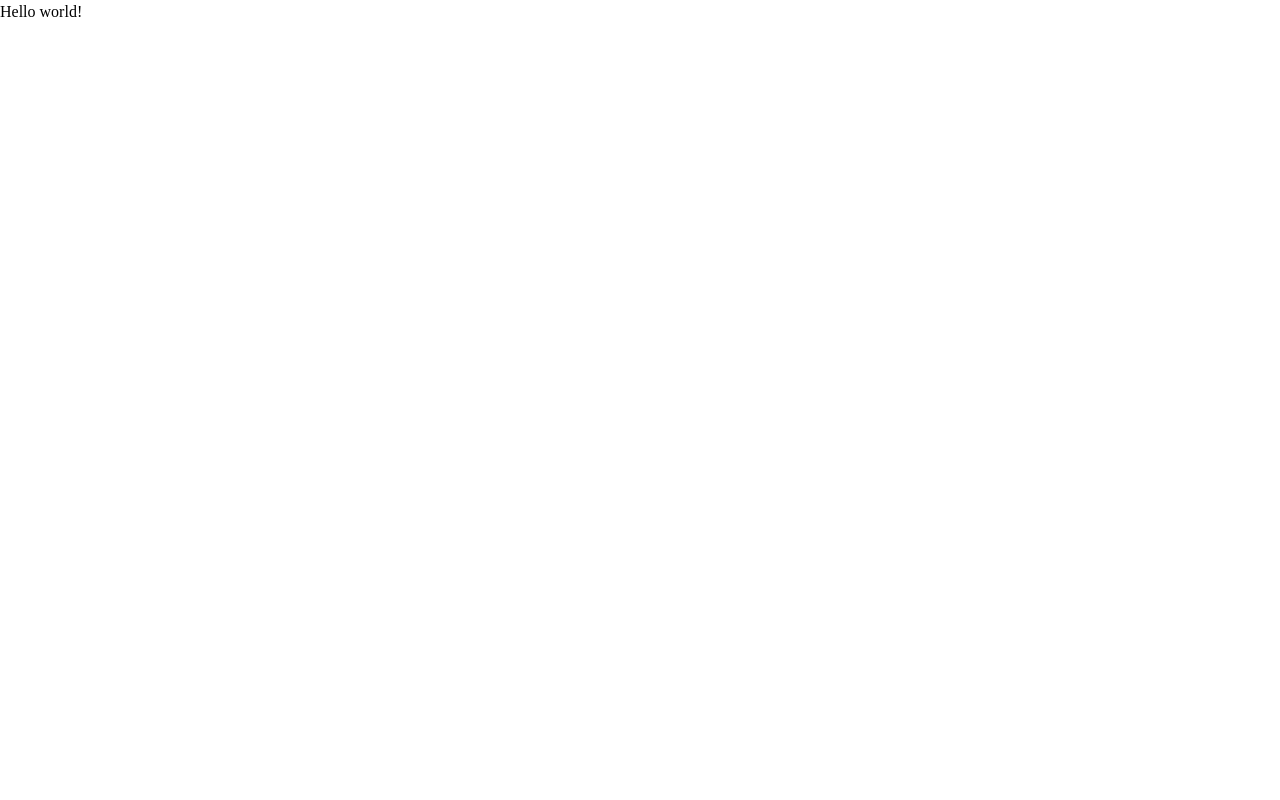
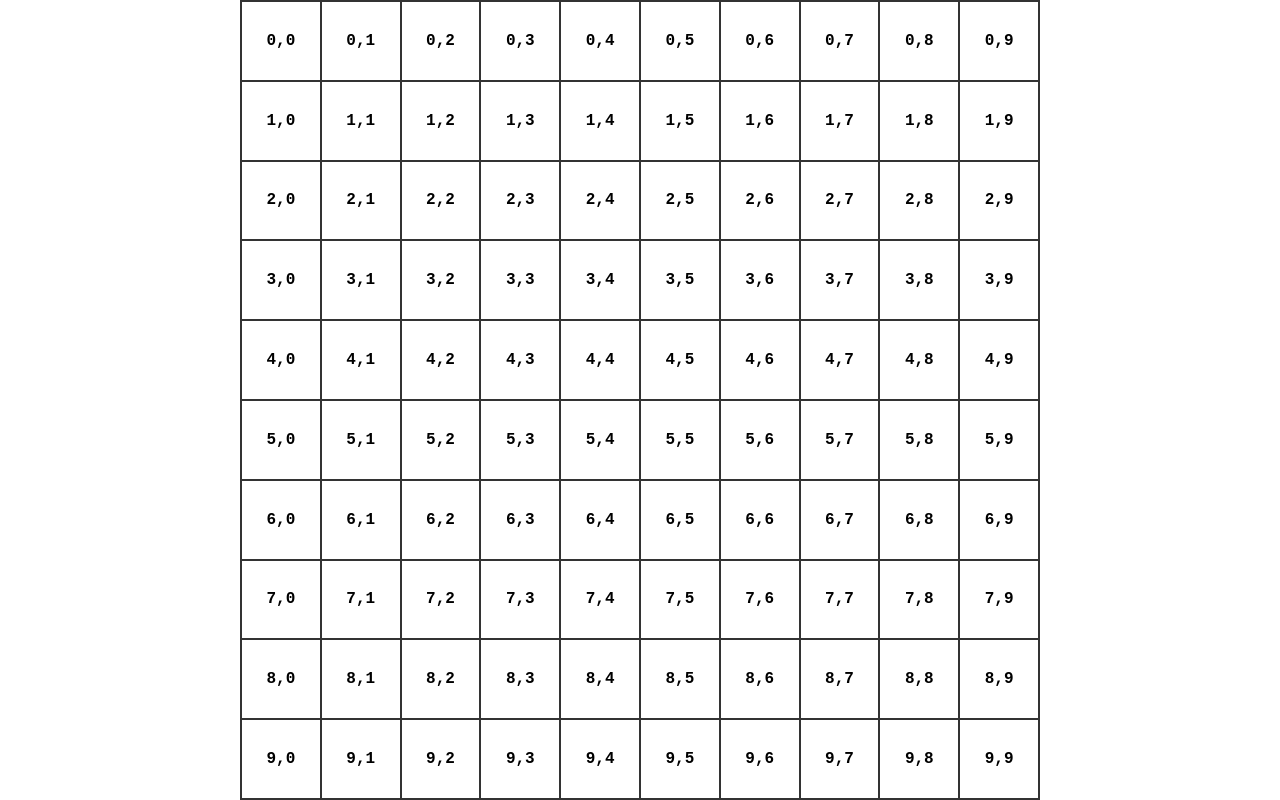
Before and after one commit to DanielCHodgson/Battleship-JS, a website built with webpack: page src/template.html in a window 1280 px wide. Built offline with nearby package versions, Linux system fonts and the light colour scheme.

Commit message:
Basic grid UI added

```diff
--- /dev/null
+++ b/src/frontend/components/board/board-component.css
@@ -0,0 +1,23 @@
+.gameboard {
+  width: 800px;
+  height: 800px;
+  background-color: #3bc0b9;
+
+  display: grid;
+  grid-template-columns: repeat(10, 1fr);
+  grid-template-rows: repeat(10, 1fr);
+  border: 1px solid #333;
+}
+
+.square {
+  background-color: #ffffff;
+  border: 1px solid #333;
+  display: flex;
+  justify-content: center;
+  align-items: center;
+  font-weight: bold;
+  cursor: pointer;
+}
+.square:hover {
+  opacity: 0.8;
+}
--- /dev/null
+++ b/src/frontend/components/board/board-component.html
@@ -0,0 +1,2 @@
+<div class="gameboard">
+</div>
--- /dev/null
+++ b/src/frontend/components/board/board-component.js
@@ -0,0 +1,39 @@
+import DomUtility from "../../utilities/DomUtility";
+import htmlString from "./board-component.html";
+import "./board-component.css";
+
+export default class BoardComponent {
+  #container;
+  #element;
+  #fields;
+
+  constructor(container) {
+    this.#container = container;
+    this.#element = DomUtility.stringToHTML(htmlString);
+    this.#fields = this.cacheFields();
+    this.registerEvents();
+    this.render();
+  }
+
+  cacheFields() {}
+
+  registerEvents() {}
+
+  createGrid(size) {
+    for (let i = 0; i < size; i++) {
+      for (let j = 0; j < size; j++) {
+        const square = document.createElement("div");
+        square.className = "square";
+        square.dataset.row = i;
+        square.dataset.col = j;
+        square.textContent = `${i},${j}`;
+        this.#element.appendChild(square);
+      }
+    }
+  }
+
+  render() {
+    this.createGrid(10);
+    this.#container.appendChild(this.#element);
+  }
+}
--- /dev/null
+++ b/src/frontend/utilities/DomUtility.js
@@ -0,0 +1,18 @@
+export default class DomUtility {
+  static stringToHTML(string) {
+    if (typeof string !== "string" || string.trim() === "") {
+      throw new Error("loadHTML: Input must be a non-empty HTML string.");
+    }
+
+    const temp = document.createElement("div");
+    temp.innerHTML = string.trim();
+    const element = temp.firstElementChild;
+
+    if (!element) {
+      throw new Error(
+        "loadHTML: Failed to convert HTML string to a DOM element.",
+      );
+    }
+    return element;
+  }
+}
--- a/src/index.js
+++ b/src/index.js
@@ -2,13 +2,14 @@ import "./styles/reset-modern.css";
 import "./styles/styles.css";
 
 import GameController from "./backend/controllers/GameController";
-import EventBus from "./backend/utilities/EventBus";
+import BoardComponent from "./frontend/components/board/board-component";
 
-const gameEvents = new EventBus();
 let gameController;
+let boardComponent;
 
 function init() {
-  gameController = new GameController(gameEvents);
+  gameController = new GameController();
+  boardComponent = new BoardComponent(document.querySelector("body"));
 }
 
 init();
--- a/src/styles/styles.css
+++ b/src/styles/styles.css
@@ -0,0 +1,5 @@
+body {
+    display: grid;
+    place-content: center;
+    font-family: 'Courier New', Courier, monospace;
+}
--- a/src/template.html
+++ b/src/template.html
@@ -6,6 +6,5 @@
     <title>Template</title>
   </head>
   <body>
-    Hello world!
   </body>
 </html>
```
